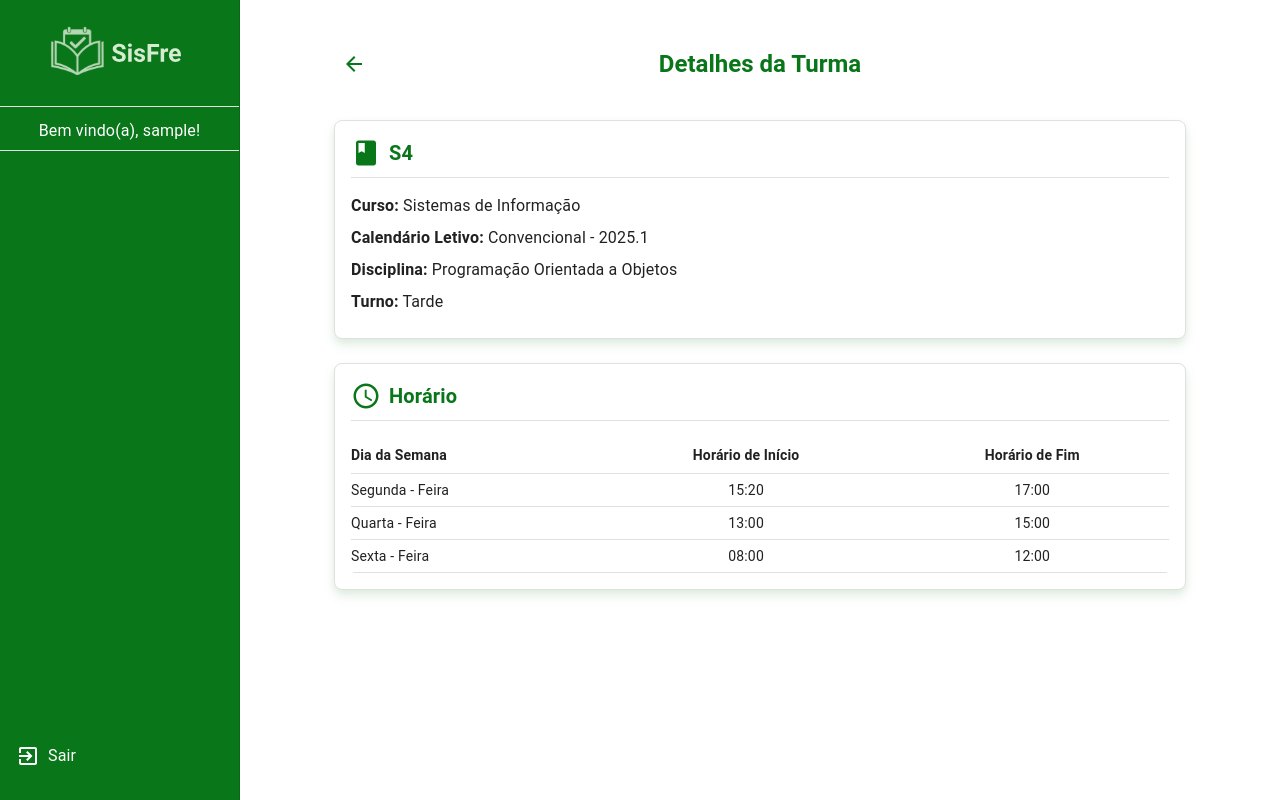
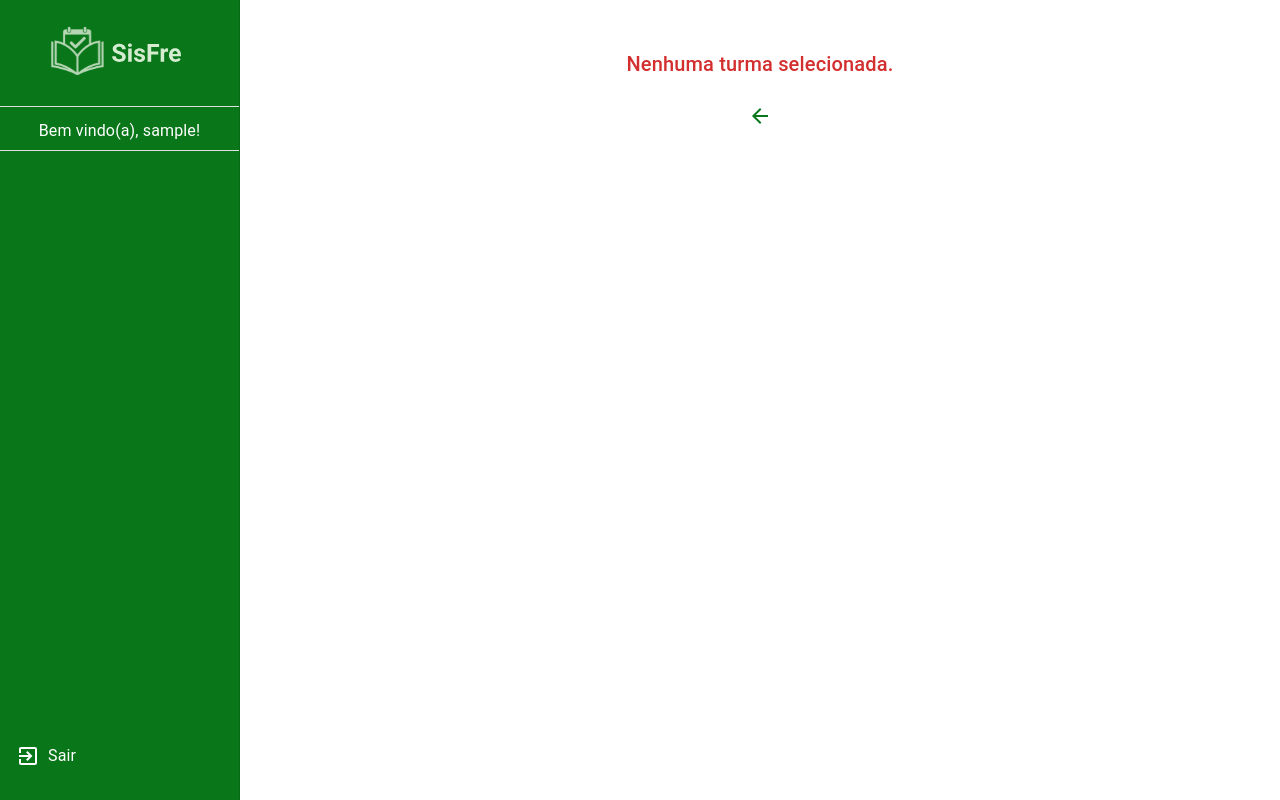
Before and after one commit to DaniellyBenicio/sisfre, a React (Create React App) app in the folder client/: page /class-details-page/1 in a window 1280 px wide. Built offline with nearby package versions, Linux system fonts and the light colour scheme; sample sign-in values are in the browser's storage.

Commit message:
Adjustes

```diff
--- a/client/src/pages/disciplines/Teacher/ClassTeacher/ClassDetails/ClassDetailsList.js
+++ b/client/src/pages/disciplines/Teacher/ClassTeacher/ClassDetails/ClassDetailsList.js
@@ -1,5 +1,5 @@
 import React from "react";
-import { useLocation, useNavigate } from "react-router-dom"; // Importar useNavigate
+import { useLocation, useNavigate } from "react-router-dom";
 import {
   Box,
   Typography,
@@ -12,39 +12,37 @@ import {
   TableHead,
   TableRow,
   Paper,
-  IconButton, // Importar IconButton
+  IconButton,
 } from "@mui/material";
-import { Class, AccessTime, ArrowBack } from "@mui/icons-material"; // Importar ArrowBack
+import { Class, AccessTime, ArrowBack } from "@mui/icons-material";
 
 const ClassDetailsList = ({ setAuthenticated }) => {
   const location = useLocation();
-  const navigate = useNavigate(); // Hook para navegação
+  const navigate = useNavigate();
   const { state } = location;
 
-  // Dados de exemplo fixos caso não haja state.classItem
-  const defaultClassItem = {
-    id: 1,
-    name: "S4",
-    course: "Sistemas de Informação",
-    calendar: "Convencional - 2025.1",
-    discipline: "Programação Orientada a Objetos",
-    shift: "Tarde",
-    schedule: [
-      { day: "Segunda - Feira", startTime: "15:20", endTime: "17:00" },
-      { day: "Quarta - Feira", startTime: "13:00", endTime: "15:00" },
-      { day: "Sexta - Feira", startTime: "08:00", endTime: "12:00" },
-    ],
+  // Verificar se classItem existe
+  const classItem = state?.classItem;
+
+  const handleBackClick = () => {
+    navigate(-1);
   };
 
-  // Usa os dados do state, se existirem, senão usa os dados de exemplo
-  const classItem = state?.classItem || defaultClassItem;
-
-  const handleBackClick = () => {
-    // Pode navegar para uma rota específica (ex: "/minhas-turmas")
-    // ou voltar para a página anterior no histórico.
-    navigate(-1); // Volta para a página anterior
-    // Ou navigate("/minhas-turmas"); // Se você tiver uma rota específica para a lista de turmas
-  };
+  if (!classItem) {
+    return (
+      <Box sx={{ p: 3, textAlign: "center" }}>
+        <Typography variant="h6" color="error">
+          Nenhuma turma selecionada.
+        </Typography>
+        <IconButton
+          onClick={handleBackClick}
+          sx={{ mt: 2, color: "#087619" }}
+        >
+          <ArrowBack />
+        </IconButton>
+      </Box>
+    );
+  }
 
   return (
     <Box
@@ -62,8 +60,8 @@ const ClassDetailsList = ({ setAuthenticated }) => {
         sx={{
           display: "flex",
           alignItems: "center",
-          justifyContent: "center", // Centraliza o título
-          position: "relative", // Para posicionar o botão de voltar
+          justifyContent: "center",
+          position: "relative",
           mb: 2,
         }}
       >
@@ -72,9 +70,9 @@ const ClassDetailsList = ({ setAuthenticated }) => {
           sx={{
             position: "absolute",
             left: 0,
-            color: "#087619", // Cor do ícone
+            color: "#087619",
             "&:hover": {
-              backgroundColor: "rgba(8, 118, 25, 0.08)", // Efeito hover
+              backgroundColor: "rgba(8, 118, 25, 0.08)",
             },
           }}
         >
@@ -84,13 +82,12 @@ const ClassDetailsList = ({ setAuthenticated }) => {
           variant="h5"
           align="center"
           gutterBottom
-          sx={{ fontWeight: "bold", color: "#087619", m: 0 }} // m:0 para remover margin padrão do Typography
+          sx={{ fontWeight: "bold", color: "#087619", m: 0 }}
         >
           Detalhes da Turma
         </Typography>
       </Box>
 
-      {/* Cartão de Detalhes da Turma - Sem Alterações Funcionais */}
       <Card
         sx={{
           backgroundColor: "#FFFFFF",
@@ -117,21 +114,20 @@ const ClassDetailsList = ({ setAuthenticated }) => {
             </Typography>
           </Box>
           <Typography sx={{ mb: 1 }}>
-            <strong>Curso:</strong> {classItem.course}
+            <strong>Curso:</strong> {classItem.course || "N/A"}
           </Typography>
           <Typography sx={{ mb: 1 }}>
-            <strong>Calendário Letivo:</strong> {classItem.calendar}
+            <strong>Calendário Letivo:</strong> {classItem.calendar || "N/A"}
           </Typography>
           <Typography sx={{ mb: 1 }}>
-            <strong>Disciplina:</strong> {classItem.discipline}
+            <strong>Disciplina:</strong> {classItem.discipline || "N/A"}
           </Typography>
           <Typography sx={{ mb: 1 }}>
-            <strong>Turno:</strong> {classItem.shift}
+            <strong>Turno:</strong> {classItem.shift || "N/A"}
           </Typography>
         </CardContent>
       </Card>
 
-      {/* Cartão de Horário - Com Tabela */}
       <Card
         sx={{
           backgroundColor: "#FFFFFF",
@@ -174,13 +170,21 @@ const ClassDetailsList = ({ setAuthenticated }) => {
                 </TableRow>
               </TableHead>
               <TableBody>
-                {classItem.schedule.map((slot, index) => (
-                  <TableRow key={index}>
-                    <TableCell sx={{ pl: 0 }}>{slot.day}</TableCell>
-                    <TableCell align="center">{slot.startTime}</TableCell>
-                    <TableCell align="center">{slot.endTime}</TableCell>
+                {classItem.schedule && classItem.schedule.length > 0 ? (
+                  classItem.schedule.map((slot, index) => (
+                    <TableRow key={index}>
+                      <TableCell sx={{ pl: 0 }}>{slot.day || "N/A"}</TableCell>
+                      <TableCell align="center">{slot.startTime || "N/A"}</TableCell>
+                      <TableCell align="center">{slot.endTime || "N/A"}</TableCell>
+                    </TableRow>
+                  ))
+                ) : (
+                  <TableRow>
+                    <TableCell colSpan={3} align="center">
+                      Nenhum horário disponível
+                    </TableCell>
                   </TableRow>
-                ))}
+                )}
               </TableBody>
             </Table>
           </TableContainer>
--- a/client/src/pages/disciplines/Teacher/ClassTeacher/ClassesTeacher.js
+++ b/client/src/pages/disciplines/Teacher/ClassTeacher/ClassesTeacher.js
@@ -1,84 +1,58 @@
-import React from "react";
+import React, { useState, useEffect } from "react";
 import { Box, Typography } from "@mui/material";
+import api from "../../../../service/api";
 import ClassesCardTeacher from "./ClassesCardTeacher";
 
-// Sample data for demonstration (replace with actual data source)
-const sampleClasses = [
-  {
-    id: 1,
-    name: "S1 - SI",
-    course: "Sistemas de Informação",
-    calendar: "Convencional - 2025.1",
-    discipline: "Programação Orientada a Objetos",
-    shift: "Tarde",
-    schedule: [
-      { day: "Segunda - Feira", startTime: "15:20", endTime: "17:00" },
-      { day: "Quarta - Feira", startTime: "13:00", endTime: "15:00" },
-    ],
-  },
-  {
-    id: 2,
-    name: "S7 - SI",
-    course: "Sistemas de Informação",
-    calendar: "Convencional - 2025.1",
-    discipline: "Banco de Dados",
-    shift: "Noite",
-    schedule: [
-      { day: "Terça - Feira", startTime: "19:00", endTime: "20:40" },
-      { day: "Quinta - Feira", startTime: "20:40", endTime: "22:20" },
-    ],
-  },
-  {
-    id: 3,
-    name: "S1 - ADS",
-    course: "Análise e Desenv. de Sistemas",
-    calendar: "Convencional - 2025.1",
-    discipline: "Estruturas de Dados",
-    shift: "Manhã",
-    schedule: [
-      { day: "Segunda - Feira", startTime: "08:00", endTime: "09:40" },
-      { day: "Quarta - Feira", startTime: "09:40", endTime: "11:20" },
-    ],
-  },
-  {
-    id: 4,
-    name: "S7 - ADS",
-    course: "Análise e Desenv. de Sistemas",
-    calendar: "Convencional - 2025.1",
-    discipline: "Engenharia de Software",
-    shift: "Noite",
-    schedule: [
-      { day: "Terça - Feira", startTime: "19:00", endTime: "20:40" },
-      { day: "Sexta - Feira", startTime: "20:40", endTime: "22:20" },
-    ],
-  },
-  {
-    id: 5,
-    name: "S1 - REDES",
-    course: "Redes de Computadores",
-    calendar: "Convencional - 2025.1",
-    discipline: "Fundamentos de Redes",
-    shift: "Tarde",
-    schedule: [
-      { day: "Terça - Feira", startTime: "15:20", endTime: "17:00" },
-      { day: "Quinta - Feera", startTime: "13:00", endTime: "15:00" },
-    ],
-  },
-  {
-    id: 6,
-    name: "S7 - REDES",
-    course: "Redes de Computadores",
-    calendar: "Convencional - 2025.1",
-    discipline: "Segurança de Redes",
-    shift: "Manhã",
-    schedule: [
-      { day: "Segunda - Feira", startTime: "08:00", endTime: "09:40" },
-      { day: "Quarta - Feira", startTime: "09:40", endTime: "11:20" },
-    ],
-  },
-];
+const ClassesTeacher = () => {
+  const [classes, setClasses] = useState([]);
+  const [loading, setLoading] = useState(true);
+  const [error, setError] = useState(null);
 
-const ClassesTeacher = () => {
+  useEffect(() => {
+    const fetchClasses = async () => {
+      try {
+        const response = await api.get("/teacher-classes");
+
+        const transformedClasses = response.data.classes.reduce((acc, item) => {
+          const existingClass = acc.find((cls) => cls.id === item.classId);
+
+          if (existingClass) {
+            existingClass.schedule.push({
+              day: item.dayOfWeek,
+              startTime: item.hour?.start || "N/A",
+              endTime: item.hour?.end || "N/A",
+            });
+          } else {
+            acc.push({
+              id: item.classId,
+              name: `${item.semester} - ${item.course?.split(" ")[0] || "N/A"}`, // Ex: "S1 - SI"
+              course: item.course || "N/A",
+              calendar: item.calendar || "N/A",
+              discipline: item.discipline?.name || "N/A",
+              shift: item.turn || "N/A",
+              schedule: [
+                {
+                  day: item.dayOfWeek,
+                  startTime: item.hour?.start || "N/A",
+                  endTime: item.hour?.end || "N/A",
+                },
+              ],
+            });
+          }
+          return acc;
+        }, []);
+
+        setClasses(transformedClasses);
+        setLoading(false);
+      } catch (err) {
+        setError(err.response?.data?.message || "Erro ao carregar turmas");
+        setLoading(false);
+      }
+    };
+
+    fetchClasses();
+  }, []);
+
   return (
     <Box
       sx={{
@@ -94,14 +68,18 @@ const ClassesTeacher = () => {
       <Typography
         variant="h5"
         align="center"
-        // Reduzimos mt e mb para diminuir o espaço vertical do título
         sx={{ fontWeight: "bold", mt: 0.5, mb: 0.5 }}
       >
         Minhas Turmas
       </Typography>
 
-      {/* Reduzimos o mt aqui para subir os cards */}
-      <ClassesCardTeacher classes={sampleClasses} loading={false} sx={{ mt: 0.5 }} />
+      {error ? (
+        <Typography color="error" align="center">
+          {error}
+        </Typography>
+      ) : (
+        <ClassesCardTeacher classes={classes} loading={loading} sx={{ mt: 0.5 }} />
+      )}
     </Box>
   );
 };
```
Also changed, not shown: client/src/pages/disciplines/Teacher/ClassTeacher/ClassesCardTeacher.js (+16 -16 lines).
